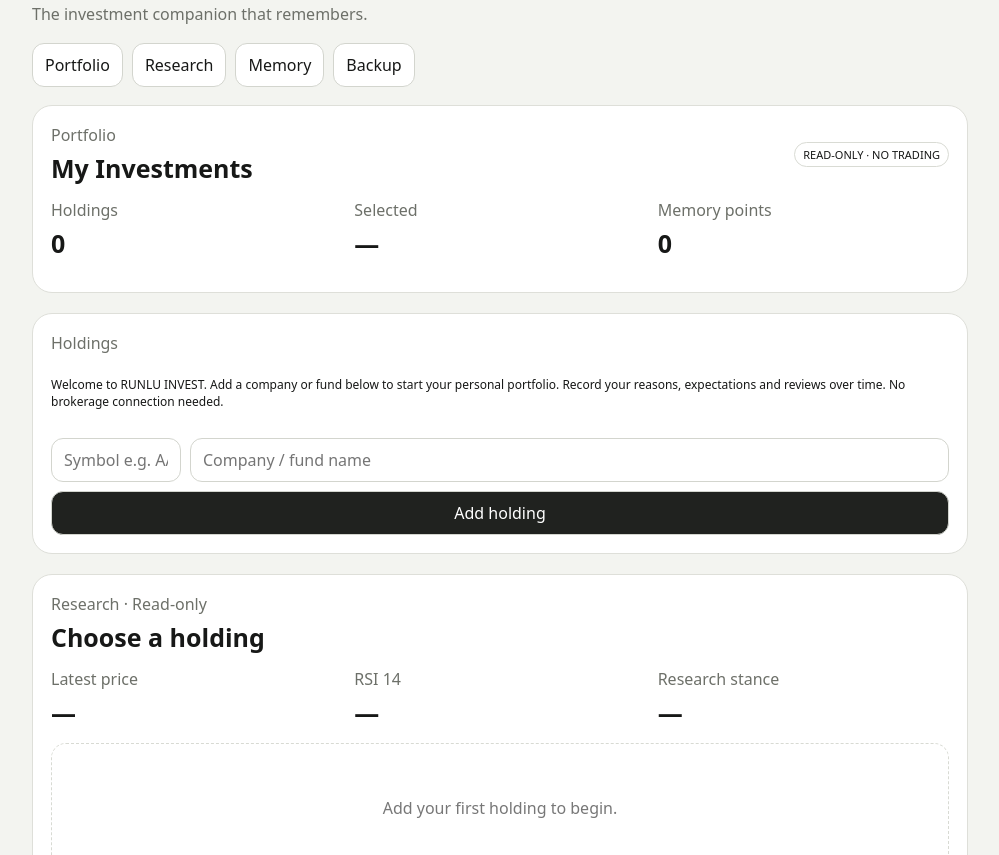
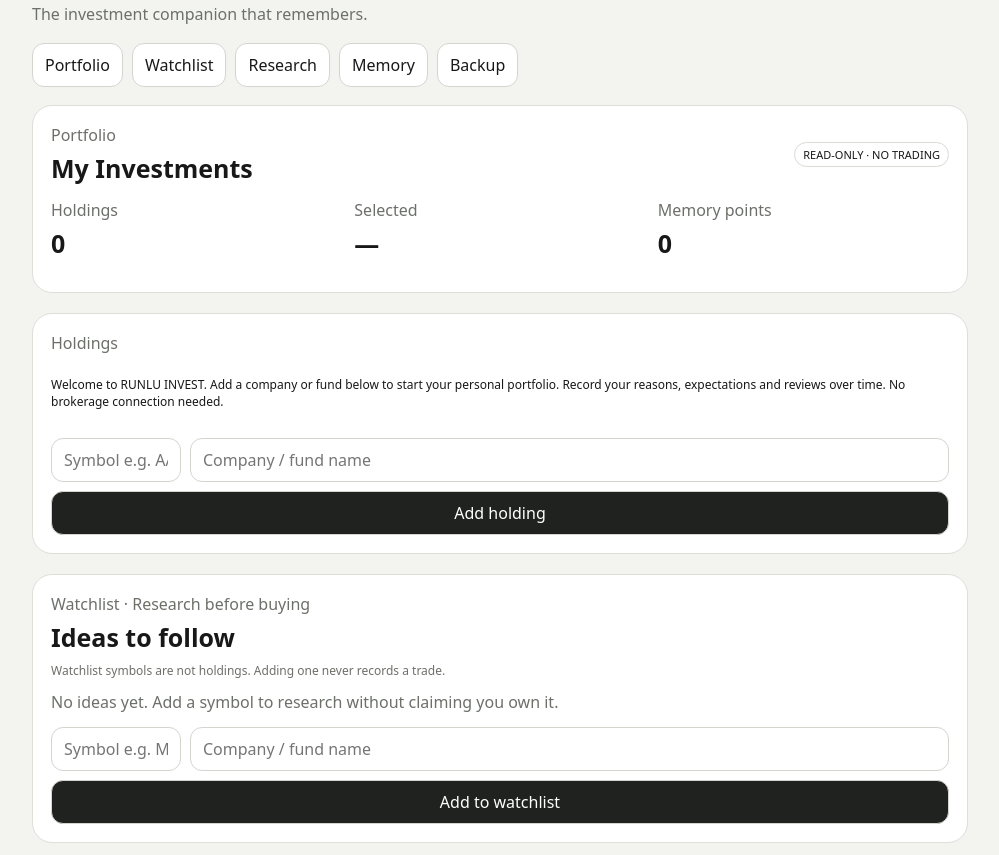
Before and after one commit to nevergiveup980-ux/runlu-csu-investment-ai, a website: page public/index.html in a window 1280 px wide. Shown: the part 97-952 px from the top of the page, without its empty margins (140-1139 px from the left). Drawn offline with Linux system fonts and the light colour scheme.

Commit message:
Add independent local watchlist with validated backup compatibility

```diff
--- a/public/index.html
+++ b/public/index.html
@@ -12,7 +12,7 @@
 <div class="title">RUNLU INVEST</div>
 <div class="muted">The investment companion that remembers.</div>
 <div id="previewNotice" class="safe" role="status" style="display:none;padding:12px;margin-top:14px;border:1px solid #dedfd9;border-radius:12px;background:#fff">Preview mode · Investment notes stay in this browser. Live market prices are not connected on this preview site. Export a JSON backup before clearing browser data.</div>
-<nav class="row" aria-label="Investment sections" style="margin-top:18px"><a class="pill" href="#portfolio" style="text-decoration:none;color:inherit">Portfolio</a><a class="pill" href="#research" style="text-decoration:none;color:inherit">Research</a><a class="pill" href="#memory" style="text-decoration:none;color:inherit">Memory</a><a class="pill" href="#backup" style="text-decoration:none;color:inherit">Backup</a></nav>
+<nav class="row" aria-label="Investment sections" style="margin-top:18px"><a class="pill" href="#portfolio" style="text-decoration:none;color:inherit">Portfolio</a><a class="pill" href="#watchlist" style="text-decoration:none;color:inherit">Watchlist</a><a class="pill" href="#research" style="text-decoration:none;color:inherit">Research</a><a class="pill" href="#memory" style="text-decoration:none;color:inherit">Memory</a><a class="pill" href="#backup" style="text-decoration:none;color:inherit">Backup</a></nav>
 <div class="hero" id="portfolio">
   <div class="row" style="justify-content:space-between;align-items:center">
     <div><div class="muted">Portfolio</div><div class="big">My Investments</div></div>
@@ -36,6 +36,7 @@
  </div>
 </div>
 
+<div class="card section" id="watchlist"><div class="muted">Watchlist · Research before buying</div><div class="big">Ideas to follow</div><div class="safe muted">Watchlist symbols are not holdings. Adding one never records a trade.</div><div class="holdings" id="watchlistItems" style="margin-top:12px"></div><div class="form"><input id="watchSymbol" placeholder="Symbol e.g. MSFT"><input id="watchName" placeholder="Company / fund name"><button class="primary" id="addWatch">Add to watchlist</button></div></div>
 <div class="card section" id="research">
  <div class="muted">Research · Read-only</div>
  <div class="big" id="holdingTitle">Choose a holding</div>
@@ -77,7 +78,7 @@
 const STATIC_PREVIEW=location.hostname.endsWith('.github.io');
 if(STATIC_PREVIEW)document.getElementById('previewNotice').style.display='block';
 const KEY='runlu-invest-v01';
-const seed={holdings:[],selected:'',memories:[]};
+const seed={holdings:[],selected:'',memories:[],watchlist:[]};
 let state;
 try{state=JSON.parse(localStorage.getItem(KEY))||seed}catch{state=seed}
 const $=id=>document.getElementById(id);
@@ -85,6 +86,9 @@ const save=()=>{try{localStorage.setItem(KEY,JSON.stringify(state));return true}
 const selected=()=>state.holdings.find(h=>h.id===state.selected);
 function render(){
  $('holdingCount').textContent=state.holdings.length;
+ const watch=Array.isArray(state.watchlist)?state.watchlist:[];
+ $('watchlistItems').innerHTML=watch.length?watch.map(x=>'<div class="holding"><div><div class="symbol">'+escapeHtml(x.symbol)+'</div><div class="muted">'+escapeHtml(x.name)+'</div></div><button type="button" data-unwatch="'+escapeHtml(x.symbol)+'">Remove</button></div>').join(''):'<div class="muted">No ideas yet. Add a symbol to research without claiming you own it.</div>';
+ document.querySelectorAll('[data-unwatch]').forEach(btn=>btn.onclick=()=>{const prev=state.watchlist;state.watchlist=prev.filter(x=>x.symbol!==btn.dataset.unwatch);if(!save()){state.watchlist=prev;return}render()});
  $('welcome').style.display=state.holdings.length?'none':'block';
  const h=selected(); $('selectedSymbol').textContent=h?.symbol||'—';
  const mem=state.memories.filter(m=>m.holdingId===state.selected); $('memoryCount').textContent=mem.length;
@@ -151,6 +155,7 @@ async function loadMarket(){
  }catch(e){$('marketStatus').textContent=e instanceof Error?e.message:'Market data unavailable; your saved notes are safe.'}
 }
 
+$('addWatch').onclick=()=>{const symbol=$('watchSymbol').value.trim().toUpperCase();if(!/^[A-Z0-9.^=-]{1,20}$/.test(symbol))return alert('Enter a valid market symbol.');const list=Array.isArray(state.watchlist)?state.watchlist:[];if(list.some(x=>x.symbol===symbol))return alert('Already on your watchlist.');if(list.length>=1000)return alert('Watchlist limit reached.');const previous=state.watchlist;state.watchlist=[...list,{symbol,name:$('watchName').value.trim().slice(0,200)||symbol}];if(!save()){state.watchlist=previous;return;}$('watchSymbol').value='';$('watchName').value='';render()};
 $('addHolding').onclick=()=>{const symbol=$('newSymbol').value.trim().toUpperCase();if(!/^[A-Z0-9.^=-]{1,20}$/.test(symbol))return alert('Enter a valid market symbol.');if(state.holdings.some(h=>h.symbol===symbol))return alert('That holding is already in your portfolio.');const previousSelected=state.selected;const id='h-'+Date.now()+'-'+Math.random().toString(36).slice(2,8);state.holdings.push({id,symbol,name:$('newName').value.trim()||symbol});state.selected=id;if(!save()){state.holdings.pop();state.selected=previousSelected;return;}$('newSymbol').value='';$('newName').value='';render();loadMarket()};
 function reviewMemory(id){const m=state.memories.find(x=>x.id===id);if(!m)return;const result=prompt('Outcome? Enter POSITIVE, MIXED, NEGATIVE, or PENDING',m.outcome||'PENDING');if(result===null)return;const outcome=result.trim().toUpperCase();if(!['POSITIVE','MIXED','NEGATIVE','PENDING'].includes(outcome))return alert('Use POSITIVE, MIXED, NEGATIVE, or PENDING.');const note=prompt('What actually happened? What did you learn?',m.outcomeNote||'');if(note===null)return;if(note.trim().length>10000)return alert('Review note is too long (maximum 10,000 characters).');const previousReview={outcome:m.outcome,outcomeNote:m.outcomeNote,reviewedAt:m.reviewedAt};m.outcome=outcome;m.outcomeNote=note.trim();m.reviewedAt=new Date().toISOString();if(!save()){Object.assign(m,previousReview);return;}render()}
 $('saveMemory').onclick=()=>{const h=selected();if(!h)return alert('Choose a holding first.');const reason=$('reason').value.trim();if(!reason)return alert('Write the reason you want to remember.');if(reason.length>10000||$('expectation').value.length>10000)return alert('Memory text is too long.');const price=$('memoryPrice').value.trim();if(price&&(price.length>60||!/^[0-9., +$-]*$/.test(price)))return alert('Enter a valid price (numbers and common currency punctuation only).');state.memories.push({id:'m-'+Date.now()+'-'+Math.random().toString(36).slice(2,8),holdingId:h.id,occurredAt:new Date().toISOString(),action:$('action').value,price:price||null,reason,expectation:$('expectation').value.trim(),outcome:'PENDING'});if(!save()){state.memories.pop();return;}$('reason').value='';$('expectation').value='';$('memoryPrice').value='';render()};
@@ -161,6 +166,7 @@ $('backupFile').onchange=async e=>{const file=e.target.files?.[0];if(!file)retur
  for(const h of data.holdings){if(!h||typeof h.id!=='string'||!(h.id==='csu'||/^h-[A-Za-z0-9-]{1,70}$/.test(h.id))||ids.has(h.id)||typeof h.symbol!=='string'||!/^[A-Z0-9.^=-]{1,20}$/.test(h.symbol)||typeof h.name!=='string'||h.name.length>200)throw Error('Invalid or duplicate holding');ids.add(h.id)}
  if(data.holdings.length&&!ids.has(data.selected))throw Error('Selected holding is missing');if(new Set(data.holdings.map(h=>h.symbol)).size!==data.holdings.length)throw Error('Duplicate holding symbols');
  for(const m of data.memories){if(!m||typeof m.id!=='string'||!/^m-[A-Za-z0-9-]{1,70}$/.test(m.id)||memoryIds.has(m.id)||!ids.has(m.holdingId)||typeof m.occurredAt!=='string'||!Number.isFinite(Date.parse(m.occurredAt))||(m.reviewedAt!=null&&(typeof m.reviewedAt!=='string'||!Number.isFinite(Date.parse(m.reviewedAt))))||!actions.has(m.action)||typeof m.reason!=='string'||!m.reason.trim()||m.reason.length>10000||(m.expectation!=null&&(typeof m.expectation!=='string'||m.expectation.length>10000))||(m.outcome!=null&&!outcomes.has(m.outcome))||(m.outcomeNote!=null&&(typeof m.outcomeNote!=='string'||m.outcomeNote.length>10000))||(m.price!=null&&(typeof m.price!=='string'||m.price.length>60||!/^[0-9., +$-]*$/.test(m.price))))throw Error('Invalid or duplicate memory');memoryIds.add(m.id)}
+ if(data.watchlist!=null){if(!Array.isArray(data.watchlist)||data.watchlist.length>1000)throw Error('Invalid watchlist');const seen=new Set();for(const w of data.watchlist){if(!w||typeof w.symbol!=='string'||!/^[A-Z0-9.^=-]{1,20}$/.test(w.symbol)||typeof w.name!=='string'||w.name.length>200||seen.has(w.symbol))throw Error('Invalid or duplicate watchlist symbol');seen.add(w.symbol)}}
  if(data.holdings.length===0&&data.selected!=='')throw Error('Invalid empty portfolio selection');if(!confirm('Replace local RUNLU INVEST data with this backup? Export your current data first if needed.'))return;
  const previous=localStorage.getItem(KEY);
  try{localStorage.setItem(KEY,JSON.stringify(data));const verified=JSON.parse(localStorage.getItem(KEY));if(JSON.stringify(verified)!==JSON.stringify(data))throw Error('Restore verification failed');state=verified;render();loadMarket();$('backupStatus').textContent='Backup restored and verified on this device. '+verified.holdings.length+' holdings, '+verified.memories.length+' memory points.';alert('Backup restored and verified on this device.')}catch(writeError){try{if(previous===null)localStorage.removeItem(KEY);else localStorage.setItem(KEY,previous)}catch(rollbackError){throw Error('Restore failed and previous backup could not be rewritten. Do not close this tab; export your current data if possible.')}throw writeError}}catch(err){$('backupStatus').textContent='Import failed: '+err.message+' Existing saved records were not intentionally replaced.';alert('Import failed: '+err.message)}finally{e.target.value=''}};
```
